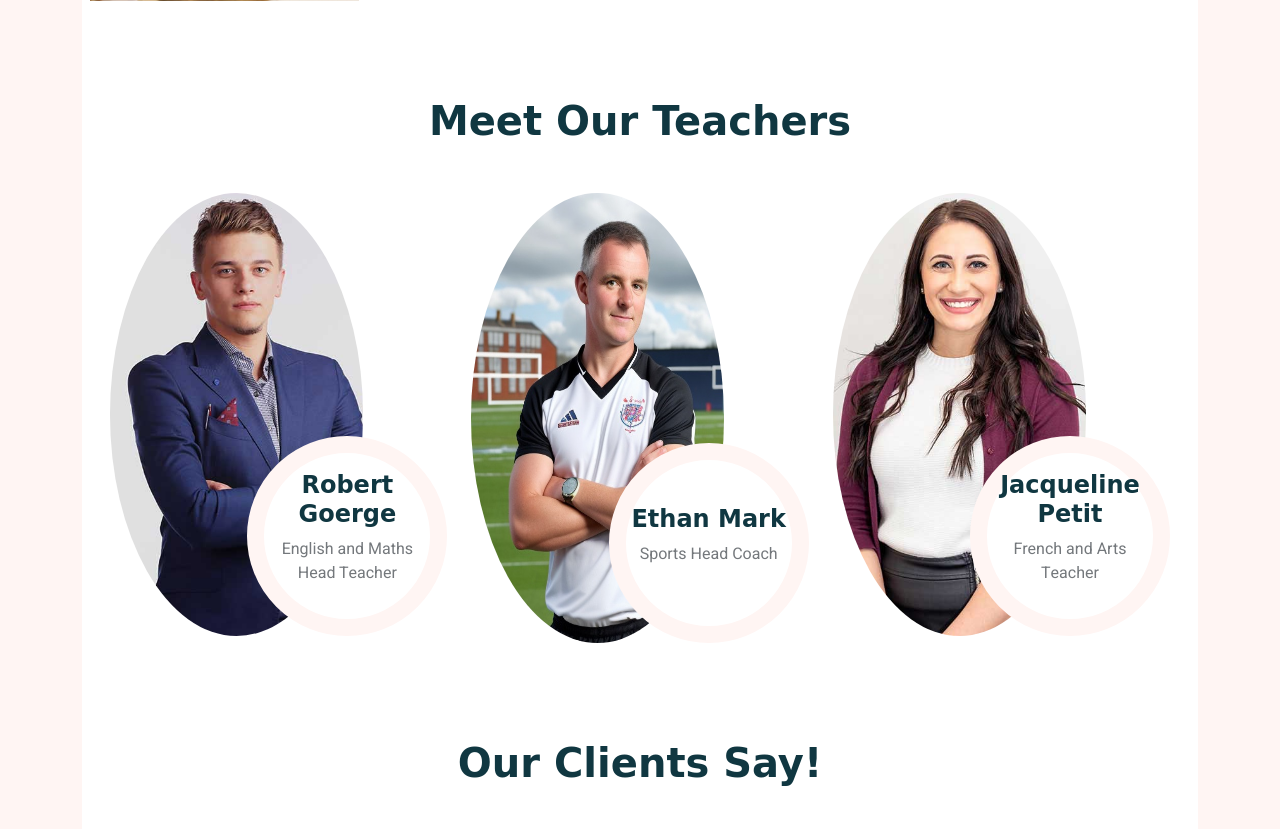
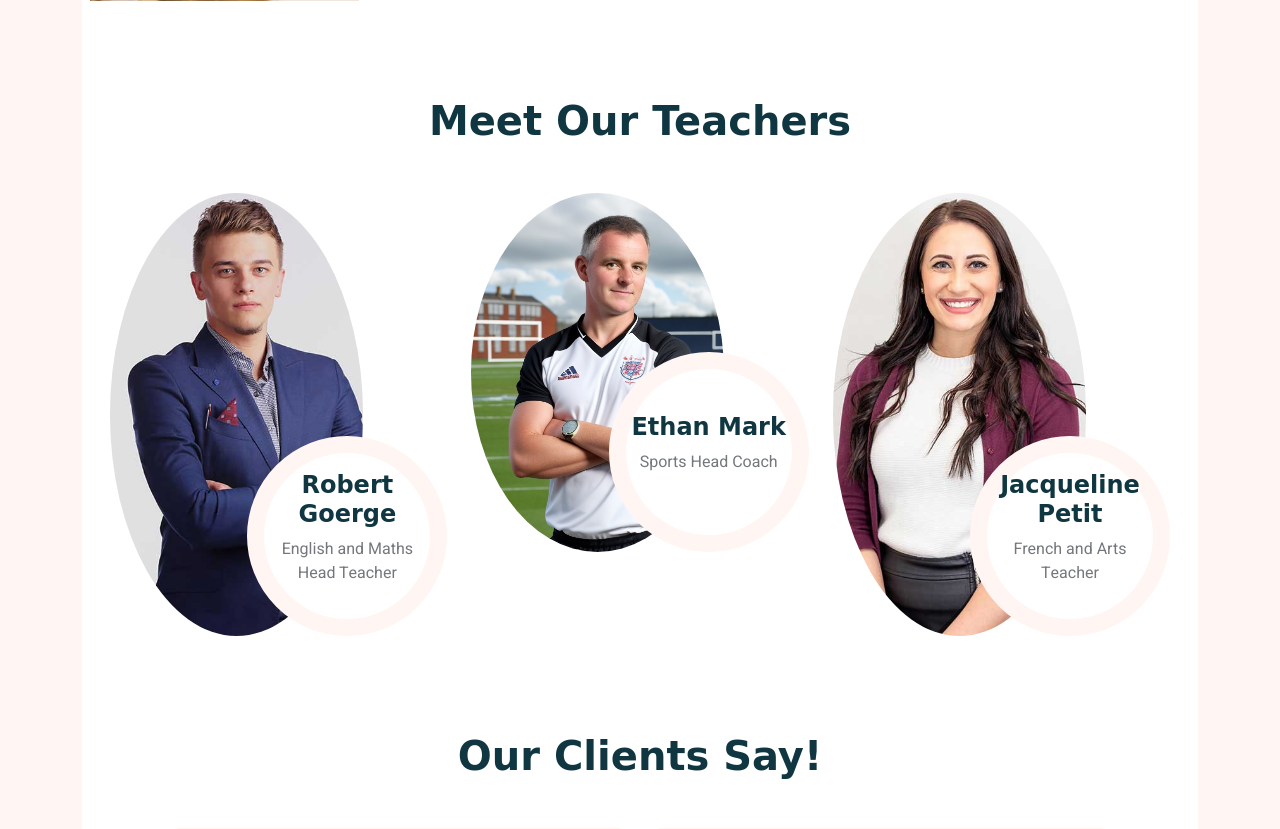
Before and after one commit to Jawahir01/Sparkling-Minds-Kids-Club, a Flask app: page / in a window 1280 px wide. Shown: the part 3098-3927 px from the top of the page. Run offline with Flask 3, Linux system fonts and the light colour scheme; some libraries are stand-ins or nearby versions.

Commit message:
Fix pixilated image

```diff
--- a/templates/index.html
+++ b/templates/index.html
@@ -300,7 +300,7 @@
         <div class="col-lg-4 col-md-6 wow fadeInUp" data-wow-delay="0.3s">
           <div class="team-item position-relative">
             <img alt="photo" class="img-fluid rounded-circle w-75"
-              src="{{ url_for('static', filename='img/ethan_mark.jpg') }}" style="width: auto; height: 450px;">
+              src="{{ url_for('static', filename='img/ethan_mark.jpg') }}" style="width: 300px; height: auto">
             <div class="team-text">
               <h4 class="text-center mb-2">Ethan Mark</h4>
               <p class="text-center">Sports Head Coach</p>
```
